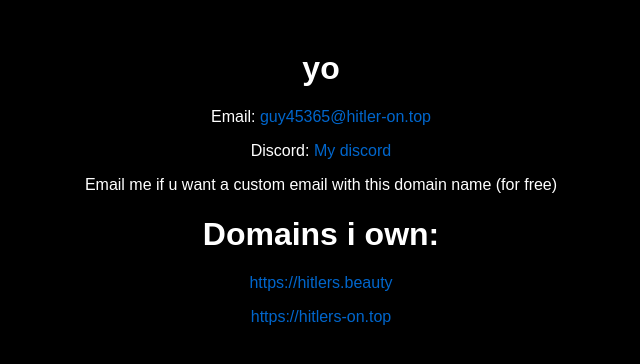
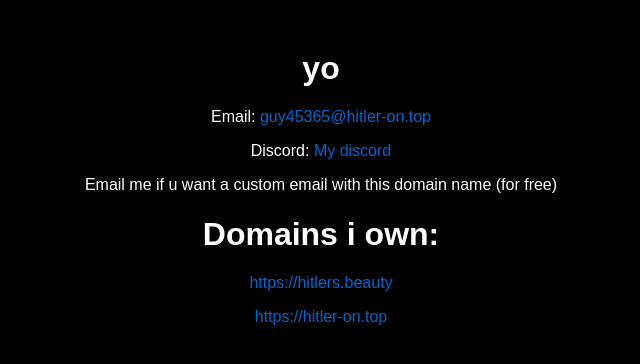
Before and after one commit to greg43y34/start, a plain HTML site: page index.html in a window 1280 px wide. Shown: the full height of the page, 319-959 px from the left. Drawn offline with Linux system fonts and the light colour scheme.

Commit message:
Update index.html

```diff
--- a/index.html
+++ b/index.html
@@ -40,7 +40,7 @@
         <p>Email me if u want a custom email with this domain name (for free)</p>
         <h1>Domains i own:</h1>
         <p> <a href="https://hitlers.beauty" target="_blank">https://hitlers.beauty</a></p>
-        <p> <a href="https://hitler-on.top" target="_blank">https://hitlers-on.top</a></p>
+        <p> <a href="https://hitler-on.top" target="_blank">https://hitler-on.top</a></p>
     </div>
 </body>
 </html>
```
